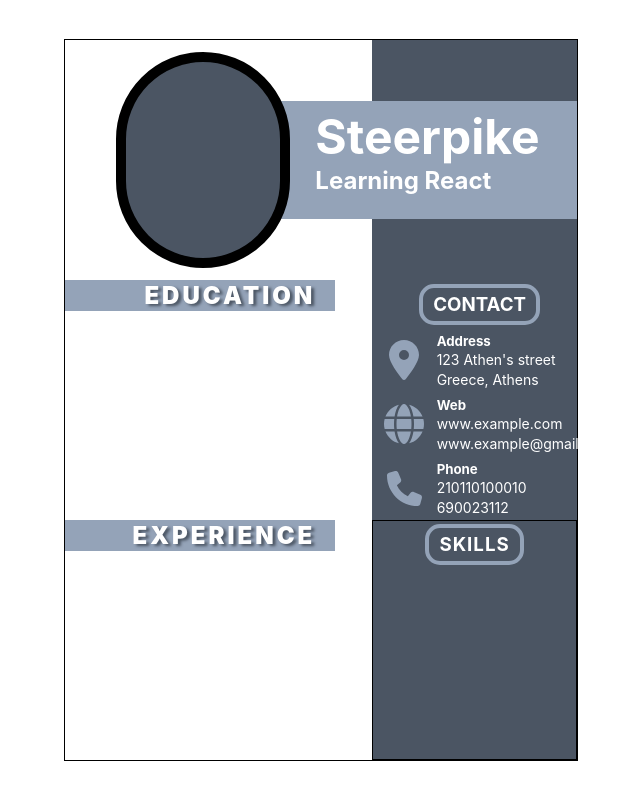
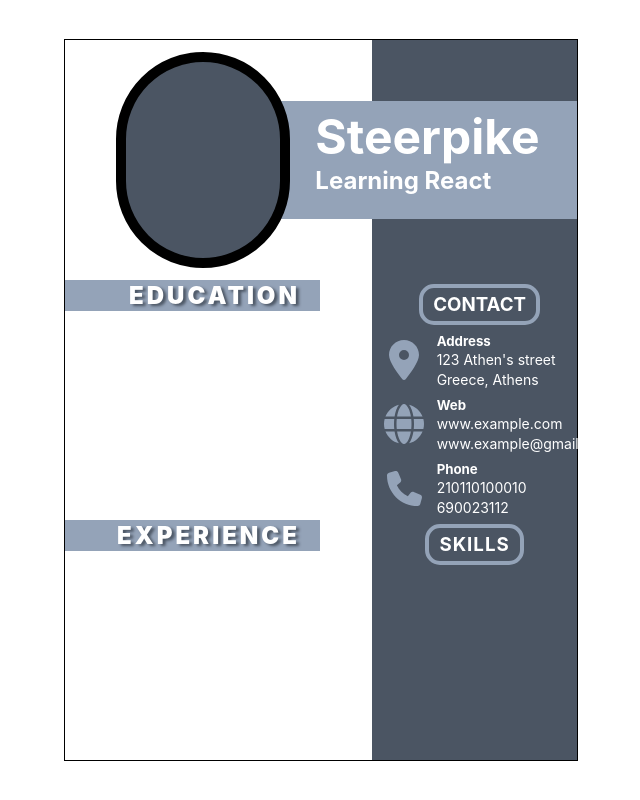
Before and after one commit to Kiwasthal/cv-app-revisited, a React (Create React App) app: page / in a window 1280 px wide. Shown: the whole page, without its empty margins (319-959 px from the left). Built offline with nearby package versions, Linux system fonts and the light colour scheme; the HTML template or start-up script is replaced by a standard one.

Commit message:
Form hooks and state created for Segments

```diff
--- a/src/Components/EduAndExpSegments.js
+++ b/src/Components/EduAndExpSegments.js
@@ -5,17 +5,39 @@
 const SegmentDisplayer = () => {
   const [expSegments, setExpSegments] = useState([]);
   const [eduSegments, setEduSegments] = useState([]);
+  const [educationHovered, isEducationHovered] = useHover(false);
+  const [experienceHovered, isExperienceHovered] = useHover(false);
+
+  const eduFormHandler = useForm(false);
+  const expFormHandler = useForm(false);
 
   return (
     <SegmentsWrapper>
-      <Wrapper>
+      <Wrapper ref={educationHovered}>
         <WrapperHeader>EDUCATION</WrapperHeader>
+        {isEducationHovered ? (
+          <AddButton {...eduFormHandler}>ADD</AddButton>
+        ) : null}
+        {eduFormHandler.active ? <button>Hey</button> : null}
       </Wrapper>
-      <Wrapper>
+      <Wrapper ref={experienceHovered}>
         <WrapperHeader>EXPERIENCE</WrapperHeader>
+        {isExperienceHovered ? (
+          <AddButton {...expFormHandler}>ADD</AddButton>
+        ) : null}
+        {expFormHandler.active ? <button>Hey</button> : null}
       </Wrapper>
     </SegmentsWrapper>
   );
+};
+
+const useForm = initialValue => {
+  const [active, setActive] = useState(initialValue);
+  const handleClick = () => setActive(!active);
+  return {
+    active,
+    onClick: handleClick,
+  };
 };
 
 const SegmentsWrapper = styled.div`
@@ -26,8 +48,9 @@
 
 const Wrapper = styled.div`
   display: grid;
-  grid-template-columns: 88% 1fr;
+  grid-template-columns: 83% 1fr;
   grid-template-rows: 13% 1fr;
+  position: relative;
 `;
 
 const WrapperHeader = styled.div`
@@ -45,4 +68,27 @@
   background-color: ${props => props.theme.main};
 `;
 
+const AddButton = styled.button`
+  position: absolute;
+  right: 1%;
+  transition: all 0.2s ease-in;
+  box-shadow: 0px 8px 5px ${props => props.theme.secondary};
+  outline: none;
+  border: none;
+  font-size: 18px;
+  letter-spacing: 2px;
+  border-radius: 15px;
+  font-weight: 700;
+  color: #fff;
+  padding: 5px 12px;
+  background-color: ${props => props.theme.main};
+  &:hover {
+    background-color: #fff;
+    color: ${props => props.theme.main};
+    &:active {
+      transform: translateY(4px);
+    }
+  }
+`;
+
 export default SegmentDisplayer;
--- a/src/Components/Skills.js
+++ b/src/Components/Skills.js
@@ -49,7 +49,6 @@
 
 const SkillsContainer = styled.div`
   display: grid;
-  border: 1px solid black;
   grid-template-rows: 20% 1fr;
   grid-template-columns: 1fr;
   grid-area: 3 / 2 / 4 / 3;
@@ -84,7 +83,7 @@
   border-radius: 15px;
   font-weight: 700;
   color: #fff;
-  padding: 5px 10px;
+  padding: 6px 10px;
   position: absolute;
   top: 3%;
   left: 5%;
```
